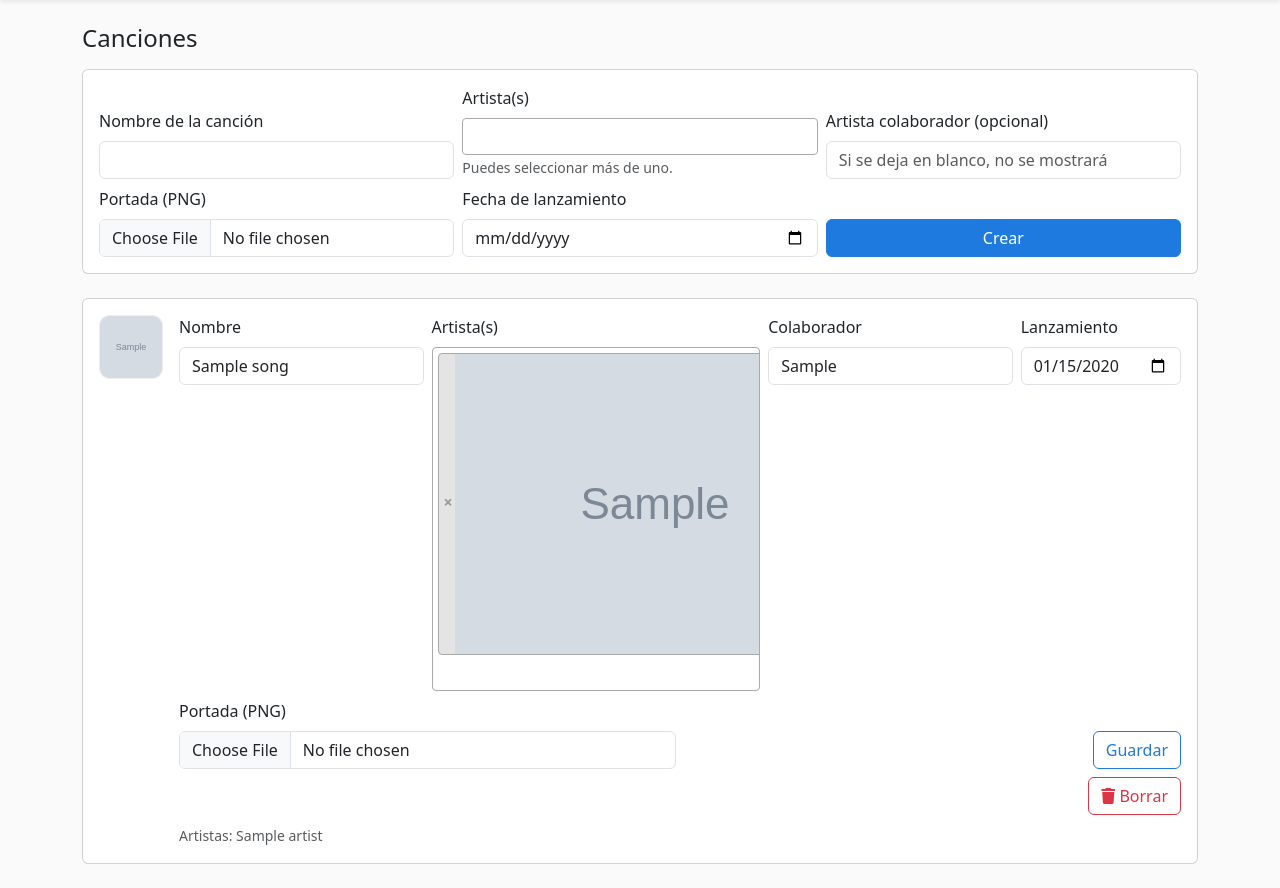
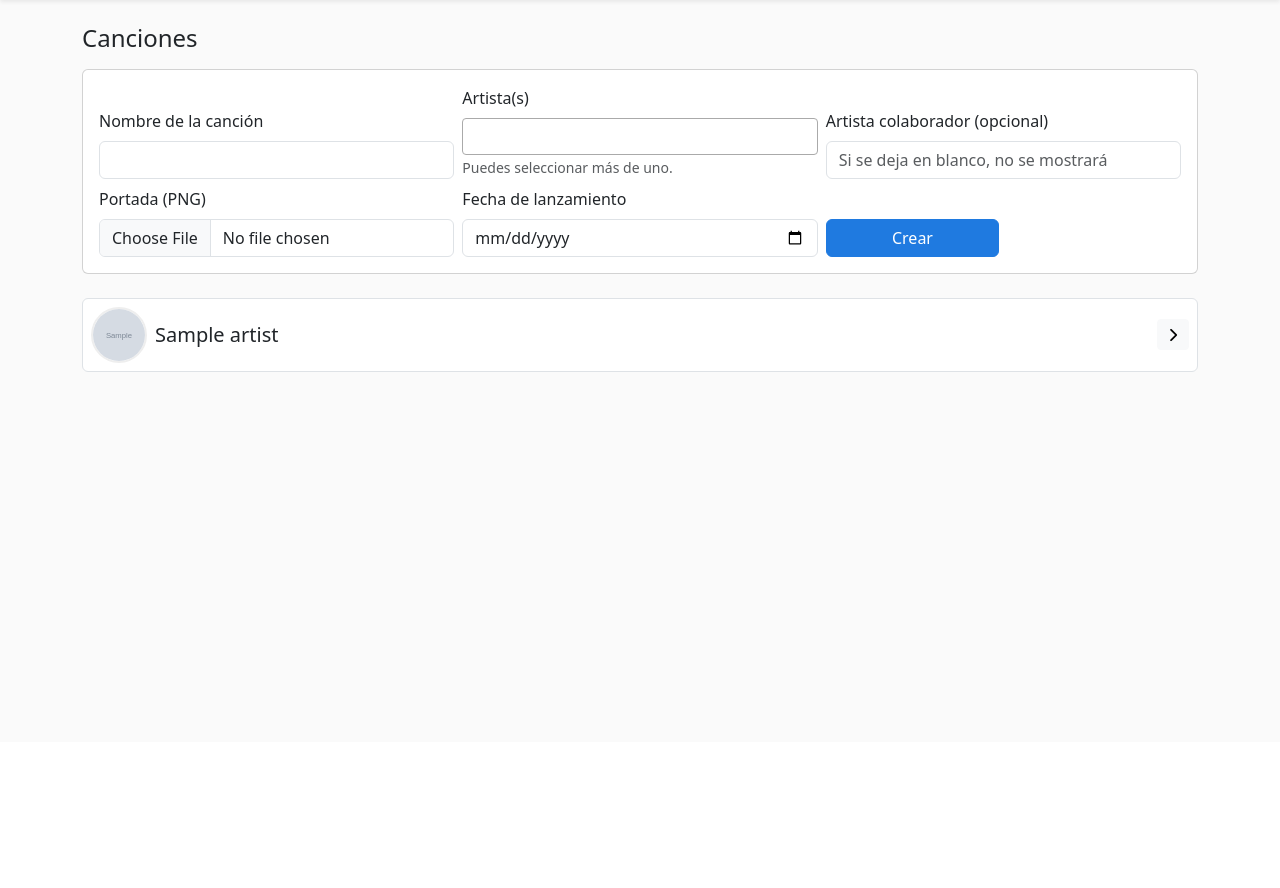
Before and after one commit to descobosa2205/radio_spins_app, a Flask app: page /canciones in a window 1280 px wide. Shown: the part 58-946 px from the top of the page. After the commit the page ends 430 px from the top, so only its background shows below. Run offline with Flask 3, Linux system fonts and the light colour scheme; tables that the repository leaves empty hold one stand-in row (values such as "Sample post"); grey boxes marked "Sample" are stand-in pictures; some libraries are stand-ins or nearby versions.

Commit message:
Nuevas_mejoras

```diff
--- a/app.py
+++ b/app.py
@@ -1,11 +1,11 @@
 from datetime import date, timedelta, datetime
 from uuid import uuid4
 from flask import Flask, render_template, request, redirect, url_for, flash
+from sqlalchemy import func, text
 from config import settings
 from models import (init_db, SessionLocal, Artist, Song, SongArtist, RadioStation,
                     Week, Play, SongWeekInfo)
 from supabase_utils import upload_png
-from sqlalchemy import func, text
 
 app = Flask(__name__)
 app.secret_key = settings.SECRET_KEY
@@ -17,15 +17,11 @@ def monday_of(d: date) -> date:
     return d - timedelta(days=d.weekday())
 
 def ensure_week(session, week_start: date):
-    """
-    Garantiza que exista la semana en la tabla weeks usando un upsert idempotente.
-    """
-    # INSERT ... ON CONFLICT DO NOTHING
+    """Asegura que exista la semana (upsert idempotente) y flushea para satisfacer FKs."""
     session.execute(
         text("insert into weeks (week_start) values (:w) on conflict (week_start) do nothing"),
         {"w": week_start}
     )
-    # Empuja el INSERT a DB inmediatamente para satisfacer FK de 'plays'
     session.flush()
 
 def parse_date(value: str) -> date:
@@ -166,6 +162,7 @@ def station_delete(station_id):
 def songs_view():
     session = db()
     artists = session.query(Artist).order_by(Artist.name.asc()).all()
+
     if request.method == "POST":
         title = request.form.get("title", "").strip()
         collaborator = request.form.get("collaborator", "").strip() or None
@@ -187,13 +184,22 @@ def songs_view():
         finally:
             session.close()
         return redirect(url_for("songs_view"))
-    songs = session.query(Song).order_by(Song.release_date.desc()).all()
-    # precargar artistas por canción
-    songs_by_id = {s.id: s for s in songs}
-    for s in songs:
-        _ = s.artists  # lazy load
+
+    # Bloques de artistas -> canciones (ordenadas por lanzamiento desc)
+    artist_blocks = []
+    for a in artists:
+        songs = (session.query(Song)
+                 .join(SongArtist, Song.id == SongArtist.song_id)
+                 .filter(SongArtist.artist_id == a.id)
+                 .order_by(Song.release_date.desc())
+                 .all())
+        # fuerza carga de relaciones para el selector
+        for s in songs:
+            _ = s.artists
+        artist_blocks.append((a, songs))
+
     session.close()
-    return render_template("songs.html", songs=songs, artists=artists)
+    return render_template("songs.html", artists=artists, artist_blocks=artist_blocks)
 
 @app.post("/canciones/<song_id>/update")
 def song_update(song_id):
@@ -213,10 +219,8 @@ def song_update(song_id):
         # actualizar artistas
         new_artist_ids = set(request.form.getlist("artist_ids[]"))
         old_artist_ids = {a.id for a in s.artists}
-        # borrar relaciones
         for aid in old_artist_ids - new_artist_ids:
             session.query(SongArtist).filter_by(song_id=s.id, artist_id=aid).delete()
-        # añadir relaciones
         for aid in new_artist_ids - old_artist_ids:
             session.add(SongArtist(song_id=s.id, artist_id=aid))
         session.commit()
@@ -257,29 +261,28 @@ def week_label_range(week_start: date) -> str:
 @app.route("/tocadas")
 def plays_view():
     session = db()
-    today = date.today()
-    current_week = monday_of(today)
+    # Semana por defecto: la ANTERIOR a la actual
+    current_week = monday_of(date.today())
+    default_week = current_week - timedelta(days=7)
 
-    # Semana seleccionada en la URL (o actual)
     week_start = request.args.get("week")
     if week_start:
         week_start = monday_of(parse_date(week_start))
     else:
-        week_start = current_week
+        week_start = default_week
 
-    # Asegura que existan las 3 pestañas (prev/actual/next) en la tabla weeks
+    # Asegura que existan pestañas prev/actual/next
     prev_w, base_w, next_w = week_tabs(week_start)
     ensure_week(session, prev_w)
     ensure_week(session, base_w)
     ensure_week(session, next_w)
-    session.commit()  # persistimos para que ya aparezcan en el desplegable
+    session.commit()
 
-    # para el botón "Semanas anteriores"
     weeks_list = [w[0] for w in session.query(Week.week_start).order_by(Week.week_start.desc()).all()]
 
     artists = session.query(Artist).order_by(Artist.name.asc()).all()
     stations = session.query(RadioStation).order_by(RadioStation.name.asc()).all()
-    # precargar canciones por artista, ordenadas por fecha lanzamiento desc
+
     artist_blocks = []
     for a in artists:
         songs = (session.query(Song)
@@ -290,7 +293,7 @@ def plays_view():
         artist_blocks.append((a, songs))
 
     # Cargar plays existentes de la semana (para rellenar formularios)
-    plays_map = {}  # (song_id, station_id) -> (spins, position)
+    plays_map = {}
     existing = (session.query(Play)
                 .filter(Play.week_start == week_start)
                 .all())
@@ -298,7 +301,7 @@ def plays_view():
         plays_map[(p.song_id, p.station_id)] = (p.spins, p.position)
 
     # Ranking nacional existente
-    rank_map = {}  # song_id -> national_rank
+    rank_map = {}
     swin = (session.query(SongWeekInfo)
             .filter(SongWeekInfo.week_start == week_start)
             .all())
@@ -330,7 +333,7 @@ def plays_save():
     try:
         ensure_week(session, week_start)
 
-        # Actualizar ranking nacional
+        # Ranking nacional
         national_rank_val = request.form.get("national_rank", "").strip()
         nr_int = int(national_rank_val) if national_rank_val else None
         s_info = (session.query(SongWeekInfo)
@@ -342,7 +345,7 @@ def plays_save():
             session.add(SongWeekInfo(id=str(uuid4()), song_id=song_id,
                                      week_start=week_start, national_rank=nr_int))
 
-        # Actualizar tocadas/posición por emisora
+        # Tocadas/posición por emisora
         for key, val in request.form.items():
             if key.startswith("spins_"):
                 station_id = key.split("_", 1)[1]
@@ -371,66 +374,65 @@ def plays_save():
         flash(f"Error guardando: {e}", "danger")
     finally:
         session.close()
-    return redirect(url_for("plays_view", week=week_start.isoformat()))
+
+    # Volver con ancla a la canción (no sube arriba de la página)
+    return redirect(url_for("plays_view", week=week_start.isoformat()) + f"#song-{song_id}")
 
 # ---------- RESUMEN ----------
 def week_with_latest_data(session):
     row = session.query(Play.week_start).order_by(Play.week_start.desc()).first()
     if row: return row[0]
-    # Si no hay plays aún, usar semana actual
     return monday_of(date.today())
 
 @app.route("/resumen")
 def summary_view():
     session = db()
     requested = request.args.get("week")
-    if requested:
-        base_week = monday_of(parse_date(requested))
-    else:
-        base_week = week_with_latest_data(session)
+    base_week = monday_of(parse_date(requested)) if requested else week_with_latest_data(session)
 
     prev_w, base_w, next_w = week_tabs(base_week)
     current_week = monday_of(date.today())
     latest_with_data = week_with_latest_data(session)
 
-    # Etiquetas y límites de semana para la vista
     week_end = base_week + timedelta(days=6)
     week_label = f"{base_week.strftime('%d/%m/%Y')} - {week_end.strftime('%d/%m/%Y')}"
 
-    # Artistas y canciones con tocadas en la semana
     artists = session.query(Artist).order_by(Artist.name.asc()).all()
 
-    # Totales semana actual
-    totals = {}
-    for row in (session.query(Play.song_id, func.sum(Play.spins))
-                .filter(Play.week_start == base_week)
-                .group_by(Play.song_id)
-                .all()):
-        totals[row[0]] = int(row[1])
+    # Totales por canción
+    totals = {sid: int(total) for sid, total in (
+        session.query(Play.song_id, func.sum(Play.spins))
+        .filter(Play.week_start == base_week)
+        .group_by(Play.song_id).all()
+    )}
+    prev_week = base_week - timedelta(days=7)
+    totals_prev = {sid: int(total) for sid, total in (
+        session.query(Play.song_id, func.sum(Play.spins))
+        .filter(Play.week_start == prev_week)
+        .group_by(Play.song_id).all()
+    )}
 
-    # Totales semana anterior
-    prev_week = base_week - timedelta(days=7)
-    totals_prev = {}
-    for row in (session.query(Play.song_id, func.sum(Play.spins))
-                .filter(Play.week_start == prev_week)
-                .group_by(Play.song_id)
-                .all()):
-        totals_prev[row[0]] = int(row[1])
-
-    # Por emisora (semana actual y previa)
-    by_station, by_station_prev = {}, {}
+    # Por emisora (actual y previa)
+    by_station = {}
     for row in (session.query(Play.song_id, Play.station_id, Play.spins, Play.position)
                 .filter(Play.week_start == base_week).all()):
         by_station.setdefault(row.song_id, {})[row.station_id] = (row.spins, row.position)
 
+    by_station_prev = {}
     for row in (session.query(Play.song_id, Play.station_id, Play.spins, Play.position)
                 .filter(Play.week_start == prev_week).all()):
         by_station_prev.setdefault(row.song_id, {})[row.station_id] = (row.spins, row.position)
 
+    # Ordenar emisoras por nº de tocadas desc para cada canción
+    by_station_sorted = {
+        song_id: sorted(st_dict.items(), key=lambda kv: kv[1][0], reverse=True)
+        for song_id, st_dict in by_station.items()
+    }
+
     stations = session.query(RadioStation).order_by(RadioStation.name.asc()).all()
     stations_map = {s.id: s for s in stations}
 
-    # Canciones con tocadas esta semana
+    # Canciones con tocadas en la semana
     song_ids_this_week = set(totals.keys())
     songs = []
     if song_ids_this_week:
@@ -441,7 +443,6 @@ def summary_view():
         for s in songs:
             _ = s.artists
 
-    # Ranking nacional
     ranks = {r.song_id: r.national_rank for r in
              session.query(SongWeekInfo).filter_by(week_start=base_week).all()}
 
@@ -458,6 +459,7 @@ def summary_view():
         songs=songs,
         totals=totals, totals_prev=totals_prev,
         by_station=by_station, by_station_prev=by_station_prev,
+        by_station_sorted=by_station_sorted,
         stations_map=stations_map,
         ranks=ranks
     )
@@ -467,8 +469,7 @@ from flask import jsonify
 
 @app.get("/api/plays_json")
 def api_plays_json():
-    """Devuelve la serie semanal de tocadas de una canción.
-       Parámetros: song_id (obligatorio), station_id (opcional)"""
+    """Devuelve serie semanal de tocadas de una canción (total o por emisora)."""
     song_id = request.args.get("song_id")
     station_id = request.args.get("station_id")
     session = db()
--- a/static/css/styles.css
+++ b/static/css/styles.css
@@ -13,7 +13,7 @@ body { background: #fafafa; }
   width: 56px; height: 56px; object-fit: contain; background: #fff; border-radius: 8px; border: 1px solid #eee;
 }
 
-/* Select2: plantilla con miniaturas */
+/* Select2: miniaturas */
 .select2-container .select2-selection--multiple .select2-selection__choice__display img,
 .select2-results__option .thumb {
   width: 24px; height: 24px; border-radius: 50%; object-fit: cover; margin-right: 8px; border: 1px solid #eee;
@@ -24,3 +24,7 @@ body { background: #fafafa; }
 .btn-primary, .bg-primary { background-color: var(--brand-primary); border-color: var(--brand-primary); }
 .btn-outline-primary { color: var(--brand-primary); border-color: var(--brand-primary); }
 .btn-outline-primary:hover { background-color: var(--brand-primary); border-color: var(--brand-primary); }
+
+/* Indicador visual al plegar artistas */
+.toggle-artist .chevron { transition: transform .2s ease; }
+.toggle-artist.collapsed .chevron { transform: rotate(-90deg); }
--- a/static/js/scripts.js
+++ b/static/js/scripts.js
@@ -1,13 +1,9 @@
 let evoChart = null;
-
-function toggleRowEdit(btn){
-  const tr = btn.closest('tr');
-  tr.querySelectorAll('input').forEach(i => i.disabled = !i.disabled);
-}
 
 function enableFormEdit(btn){
   const form = btn.closest('form');
-  form.querySelectorAll('input').forEach(i => i.disabled = false);
+  // Habilita SOLO los campos numéricos; los hidden deben quedar como están
+  form.querySelectorAll('input[type="number"]').forEach(i => i.disabled = false);
 }
 
 function initSelect2(){
@@ -29,7 +25,6 @@ function initSelect2(){
 }
 
 async function openChart(songId, stationId){
-  // Metadatos (título, imágenes)
   const metaResp = await fetch(`/api/song_meta?song_id=${songId}`);
   const meta = await metaResp.json();
   const title = meta.title || '';
@@ -40,7 +35,6 @@ async function openChart(songId, stationId){
   $('#chart-artist-photo').attr('src', artistPhoto || '/static/img/logo.png');
   $('#chart-cover').attr('src', cover || '/static/img/logo.png');
 
-  // Serie temporal
   const url = `/api/plays_json?song_id=${songId}` + (stationId ? `&station_id=${stationId}` : '');
   const r = await fetch(url);
   const js = await r.json();
--- a/templates/songs.html
+++ b/templates/songs.html
@@ -30,17 +30,32 @@
         <label class="form-label">Fecha de lanzamiento</label>
         <input type="date" name="release_date" class="form-control" required />
       </div>
-      <div class="col-md-4">
-        <button class="btn btn-primary w-100 mt-4">Crear</button>
+      <div class="col-12 col-md-2 d-grid">
+        <button class="btn btn-primary">Crear</button>
       </div>
     </form>
   </div>
 </div>
 
-<div class="row row-cols-1 g-3">
+{% for artist, songs in artist_blocks %}
+  <div class="mb-3 border rounded bg-white">
+    <div class="p-2 d-flex align-items-center justify-content-between">
+      <div class="d-flex align-items-center">
+        <img src="{{ artist.photo_url or url_for('static', filename='img/logo.png') }}" class="artist-avatar me-2" alt="">
+        <h5 class="m-0">{{ artist.name }}</h5>
+      </div>
+      <button class="btn btn-sm btn-light toggle-artist collapsed" type="button"
+              data-bs-toggle="collapse" data-bs-target="#artist-{{ artist.id }}-songs"
+              aria-expanded="false" aria-controls="artist-{{ artist.id }}-songs">
+        <i class="fa fa-chevron-down chevron"></i>
+      </button>
+    </div>
+
+    <div id="artist-{{ artist.id }}-songs" class="collapse">
+      <div class="p-2">
+        {% if songs %}
           {% for s in songs %}
-  <div class="col">
-    <div class="card">
+          <div class="card mb-2">
             <div class="card-body">
               <div class="d-flex align-items-start">
                 <img src="{{ s.cover_url or url_for('static', filename='img/logo.png') }}" class="cover-square me-3" alt="">
@@ -89,7 +104,12 @@
               </div>
             </div>
           </div>
+          {% endfor %}
+        {% else %}
+          <div class="text-muted p-3">Este artista no tiene canciones aún.</div>
+        {% endif %}
+      </div>
+    </div>
   </div>
 {% endfor %}
-</div>
 {% endblock %}
--- a/templates/summary.html
+++ b/templates/summary.html
@@ -16,7 +16,6 @@
 <h5 class="mb-3">Tocadas — Semana {{ week_label }}</h5>
 
 {% for a in artists %}
-  {# Canciones de este artista con tocadas esta semana #}
   {% set songs_for_artist = [] %}
   {% for s in songs %}
     {% if a in s.artists %}
@@ -70,7 +69,7 @@
             </div>
 
             <div class="d-flex flex-wrap gap-3 mt-3">
-              {% for st_id, pair in by_station.get(s.id, {}).items() %}
+              {% for st_id, pair in by_station_sorted.get(s.id, []) %}
                 {% set st = stations_map[st_id] %}
                 {% set cur_spins = pair[0] %}
                 {% set cur_pos   = pair[1] %}
```
Also changed, not shown: templates/plays.html (+24 -15 lines). Lines whose indentation alone changed are shown as unchanged.
